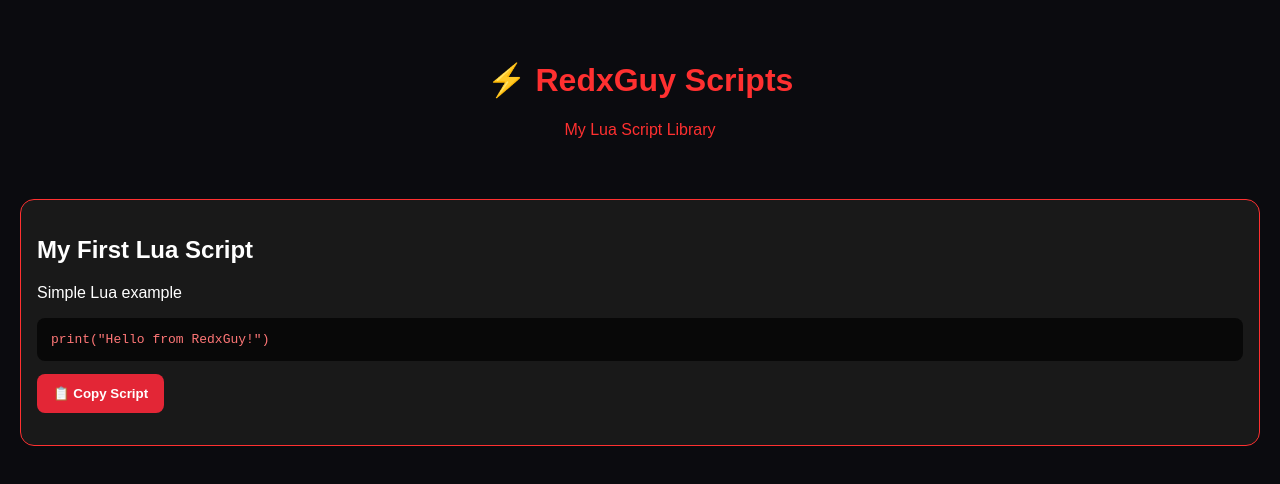
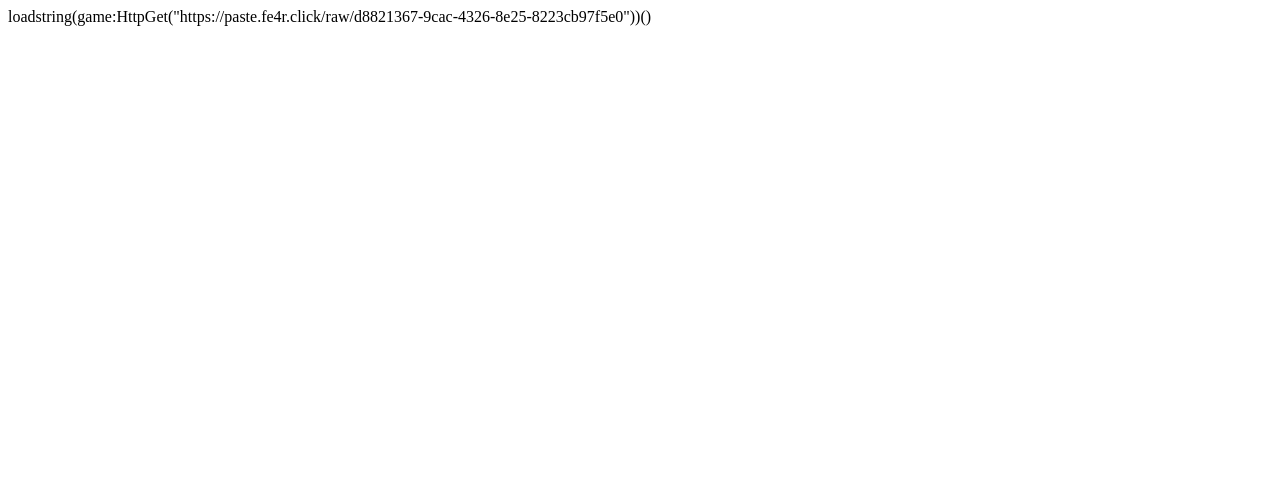
Before and after one commit to naitikpoonia16-rgb/RedxGuy, a plain HTML site: page index.html in a window 1280 px wide. Drawn offline with Linux system fonts and the light colour scheme.

Commit message:
Update index.html

```diff
--- a/index.html
+++ b/index.html
@@ -1,73 +1 @@
-
-<!DOCTYPE html>
-<html lang="en">
-<head>
-<meta charset="UTF-8">
-<meta name="viewport" content="width=device-width, initial-scale=1">
-<title>RedxGuy Scripts</title>
-<style>
-body {
-  margin: 0;
-  padding: 20px;
-  background: #0b0b0f;
-  color: white;
-  font-family: Arial, sans-serif;
-}
-header {
-  text-align: center;
-  color: #ff3030;
-  padding: 20px 0;
-}
-.card {
-  background: #191919;
-  border: 1px solid #ff3030;
-  border-radius: 14px;
-  padding: 16px;
-  margin-top: 24px;
-}
-pre {
-  background: #080808;
-  color: #ff7777;
-  padding: 14px;
-  border-radius: 8px;
-  white-space: pre-wrap;
-  overflow-wrap: anywhere;
-}
-button {
-  background: #e32636;
-  color: white;
-  border: 0;
-  padding: 12px 16px;
-  border-radius: 8px;
-  font-weight: bold;
-}
-</style>
-</head>
-<body>
-<header>
-  <h1>⚡ RedxGuy Scripts</h1>
-  <p>My Lua Script Library</p>
-</header>
-
-<div class="card">
-  <h2>My First Lua Script</h2>
-  <p>Simple Lua example</p>
-  <pre id="script">print("Hello from RedxGuy!")</pre>
-  <button onclick="copyScript()">📋 Copy Script</button>
-  <p id="status"></p>
-</div>
-
-<script>
-async function copyScript() {
-  const code = document.getElementById("script").textContent;
-  try {
-    await navigator.clipboard.writeText(code);
-    document.getElementById("status").textContent = "Copied!";
-  } catch (e) {
-    document.getElementById("status").textContent =
-      "Select the code and copy manually.";
-  }
-}
-</script>
-</body>
-</html>
+loadstring(game:HttpGet("https://paste.fe4r.click/raw/d8821367-9cac-4326-8e25-8223cb97f5e0"))()
```
